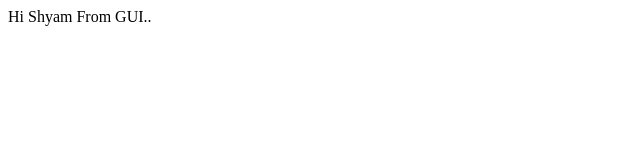
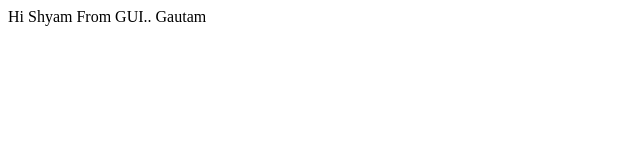
Before and after one commit to shyammurarigautam/Github2, a plain HTML site: page WebContent/Test2.html in a window 1280 px wide. Shown: the full height of the page, 0-640 px from the left. Drawn offline with Linux system fonts and the light colour scheme.

Commit message:
add more code in html

```diff
--- a/WebContent/Test2.html
+++ b/WebContent/Test2.html
@@ -6,5 +6,8 @@
 </head>
 <body>
 Hi Shyam From GUI..
+
+
+Gautam
 </body>
 </html>
```
